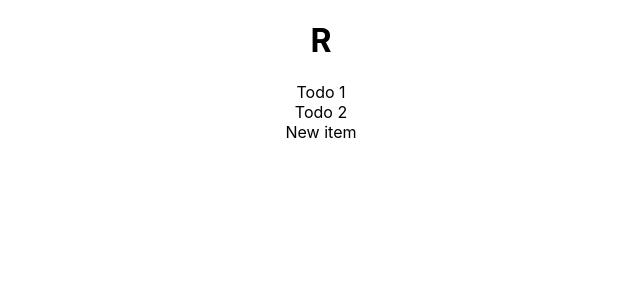
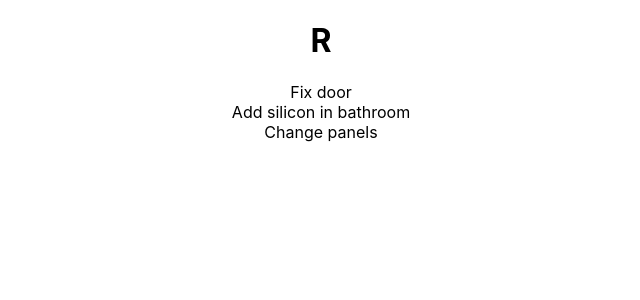
Before and after one commit to ArMikael/react-2019, a React (Create React App) app: page / in a window 1280 px wide. Shown: the top 300 px of the page, without its empty margins (319-959 px from the left). Built offline with nearby package versions, Linux system fonts and the light colour scheme.

Commit message:
Added dynamic todos via props.

```diff
--- a/src/App.js
+++ b/src/App.js
@@ -3,10 +3,16 @@ import './App.css';
 import TodoList from './todos/TodoList';
 
 function App() {
+  const todos = [
+      {id: 1, completed: true, title: 'Fix door'},
+      {id: 2, completed: false, title: 'Add silicon in bathroom'},
+      {id: 3, completed: false, title: 'Change panels'},
+  ];
+
   return (
     <div className="App">
       <h1>R</h1>
-      <TodoList />
+      <TodoList todos={todos} />
     </div>
   );
 }
--- a/src/todos/Todo.js
+++ b/src/todos/Todo.js
@@ -1,7 +1,7 @@
 import React from 'react';
 
-export default function Todo() {
+export default function Todo({ todo }) {
     return(
-        <li>New item</li>
+        <li>{todo.title}</li>
     );
 }
--- a/src/todos/TodoList.js
+++ b/src/todos/TodoList.js
@@ -9,12 +9,14 @@ const styles = {
     }
 };
 
-export default function TodoList() {
+export default function TodoList(props) {
     return (
         <ul style={styles.ul}>
-            <li>Todo 1</li>
-            <li>Todo 2</li>
-            <Todo />
+            {
+                props.todos.map(todo => {
+                    return <Todo todo={todo} />
+                })
+            }
         </ul>
     );
 }
```
